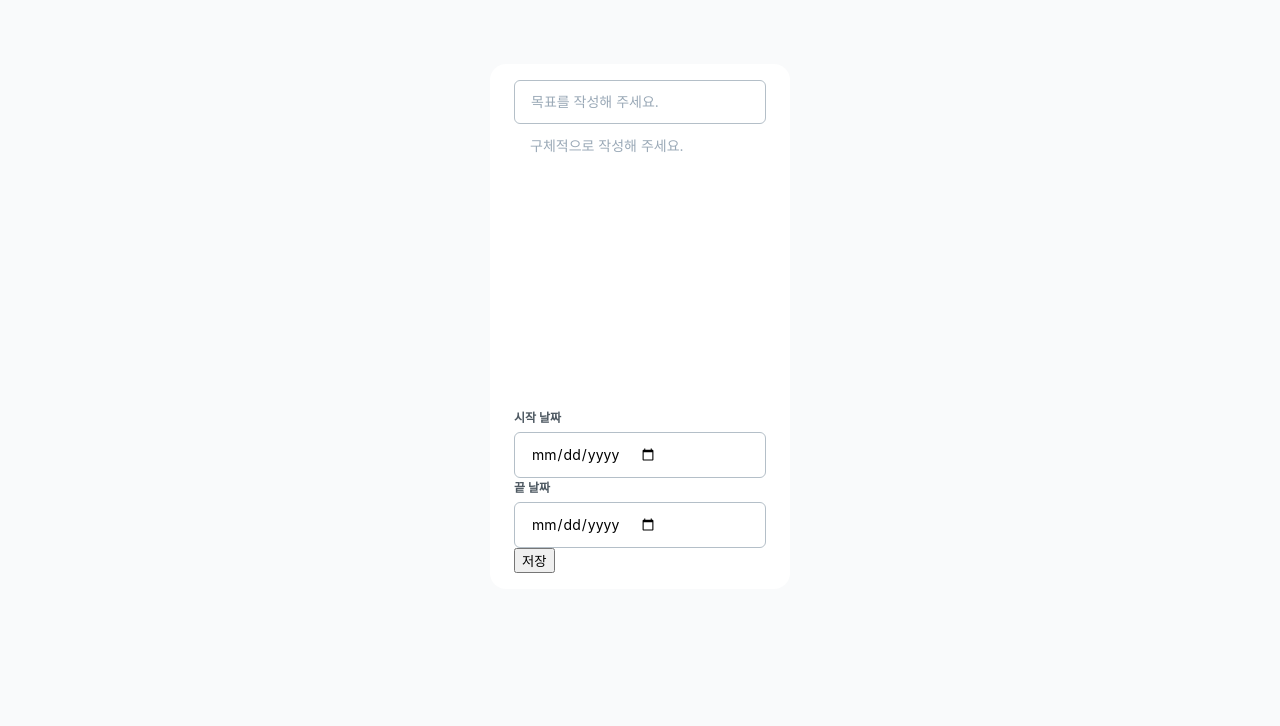
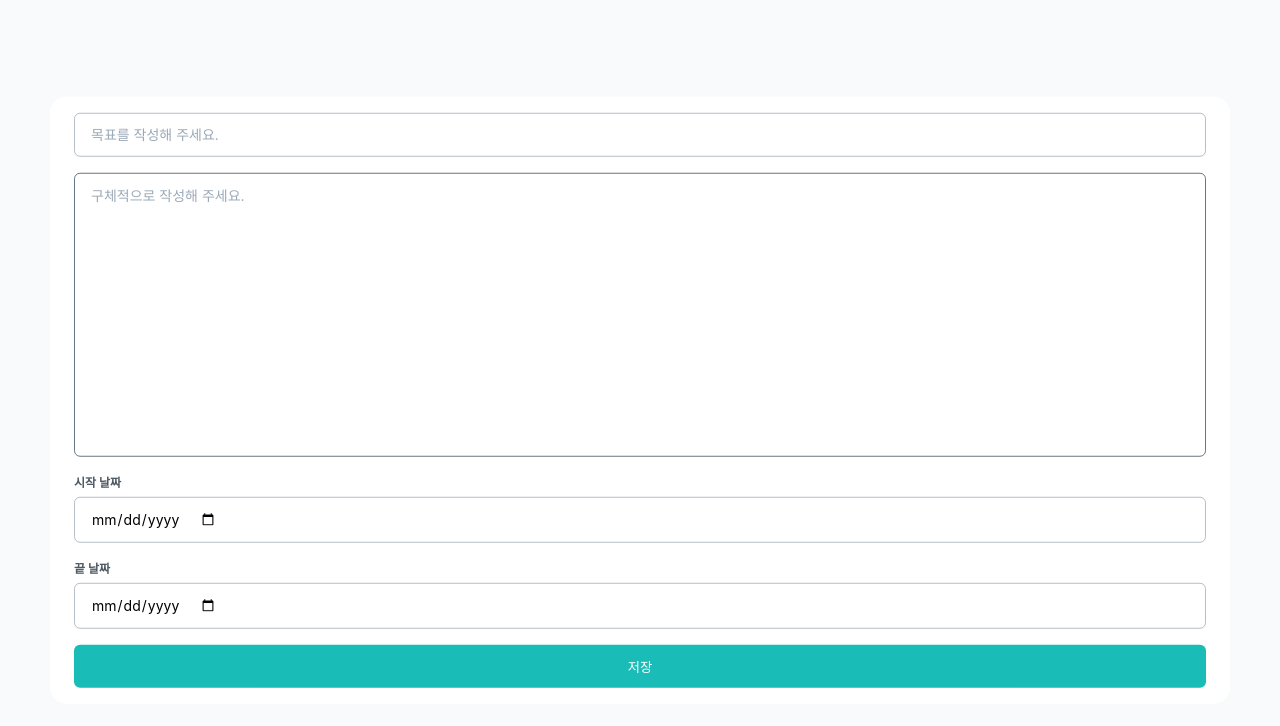
Before and after one commit to cwd3469/Front-OverBrain, a React (Vite) app: page / in a window 1280 px wide. Shown: the top 726 px of the page. Built offline with nearby package versions, Linux system fonts and the light colour scheme.

Commit message:
OVB-1 feat : OContainer 변경 적용

```diff
--- a/src/components/common/OButton.tsx
+++ b/src/components/common/OButton.tsx
@@ -2,6 +2,18 @@ import styled from '@emotion/styled';
 
 //bg , text , border
 
-const OButton = styled.button``;
-
+const OButton = styled.button`
+  background: transparent;
+  border: 0;
+  cursor: pointer;
+  display: flex;
+  justify-content: center;
+  align-items: center;
+  gap: 8px;
+  min-width: 96px;
+  padding: 12px 16px;
+  border-radius: var(--RadiusMD, 6px);
+  background: var(--Function-MintDefault, #1abcb7);
+  color: #fff;
+`;
 export default OButton;
--- /dev/null
+++ b/src/components/common/layout/OContainer.tsx
@@ -0,0 +1,14 @@
+import styled from '@emotion/styled';
+
+const OContainer = styled.div`
+  position: absolute;
+  top: 50%;
+  left: 50%;
+  transform: translate(-50%, -50%);
+  width: 1180px;
+  @media screen and (max-width: 1180px) {
+    width: 100%;
+  }
+`;
+
+export default OContainer;
--- a/src/components/common/OLayout.tsx
+++ b/src/components/common/layout/OLayout.tsx
@@ -1,4 +1,6 @@
 import styled from '@emotion/styled';
+import OContainer from './OContainer';
+import { css } from '@emotion/css';
 
 export type MenuInfo = {
   name: string;
@@ -13,21 +15,21 @@ type Props = {
 const OLayout = ({ children }: Props) => {
   return (
     <Container>
-      <PageBox>{children}</PageBox>
+      <OContainer className={style}>{children}</OContainer>
     </Container>
   );
 };
 
 const Container = styled.div`
-  padding-top: 64px;
   display: flex;
+  flex-direction: column;
   justify-content: center;
-  align-items: flex-start;
   height: 100vh;
   background: var(--CoolGray-CoolGray025, #f9fafb);
+  position: relative;
 `;
 
-const PageBox = styled.div`
+const style = css`
   border-radius: var(--RadiusXL, 16px);
   background: var(--TrueGray-White, #fff);
   padding: var(--RadiusXL, 16px) 24px;
--- a/src/pages/BoardPage.tsx
+++ b/src/pages/BoardPage.tsx
@@ -1,5 +1,5 @@
 import useCurrentTarget from '@/controllers/useCurrentTarget';
-import OLayout from '@components/common/OLayout';
+import OLayout from '@components/common/layout/OLayout';
 import TargetCard from '@components/main/TargetCard';
 
 const BoardPage = () => {
--- a/src/pages/MainPage.tsx
+++ b/src/pages/MainPage.tsx
@@ -5,7 +5,9 @@ import TargetCard from '@components/main/TargetCard';
 import useCurrentTarget from '@/controllers/useCurrentTarget';
 import { MultiLineTextFiled, LabelTextFiled } from '@components/common/textFiled';
 import OButton from '@components/common/OButton';
-import OLayout from '@components/common/OLayout';
+import OLayout from '@components/common/layout/OLayout';
+import styled from '@emotion/styled';
+import OContainer from '@components/common/layout/OContainer';
 
 const MainPage = () => {
   const navigate = useNavigate();
@@ -23,6 +25,7 @@ const MainPage = () => {
   return (
     <OLayout>
       <form onSubmit={handleSubmit(onSubmit)}>
+        <MainPageSelect>
           <LabelTextFiled {...register('title')} placeholder="목표를 작성해 주세요." />
           <MultiLineTextFiled
             {...register('contents')}
@@ -30,13 +33,13 @@ const MainPage = () => {
             style={{
               width: '100%',
               height: '20.25em',
-            border: 'none',
               resize: 'none',
             }}
           />
           <LabelTextFiled {...register('startAt')} type="date" label="시작 날짜" />
           <LabelTextFiled {...register('endAt')} type="date" label="끝 날짜" />
           <OButton type="submit">저장</OButton>
+        </MainPageSelect>
       </form>
       {target.map((item, index) => {
         return <TargetCard key={index} {...item} onDelete={onDelete} />;
@@ -46,3 +49,9 @@ const MainPage = () => {
 };
 
 export default MainPage;
+
+const MainPageSelect = styled.div`
+  display: flex;
+  flex-direction: column;
+  gap: var(--RadiusXL, 16px);
+`;
--- a/src/pages/SigninPage.tsx
+++ b/src/pages/SigninPage.tsx
@@ -1,6 +1,6 @@
 import React, { useState } from 'react';
 import OButton from '@components/common/OButton';
-import OLayout from '@components/common/OLayout';
+import OLayout from '@components/common/layout/OLayout';
 import { DefaultTextFiled } from '@components/common/textFiled';
 import { useForm, SubmitHandler } from 'react-hook-form';
 
```
Lines whose indentation alone changed are shown as unchanged.
